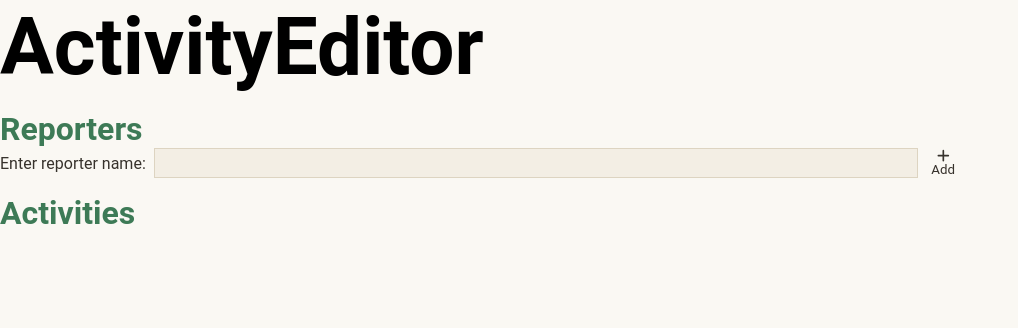
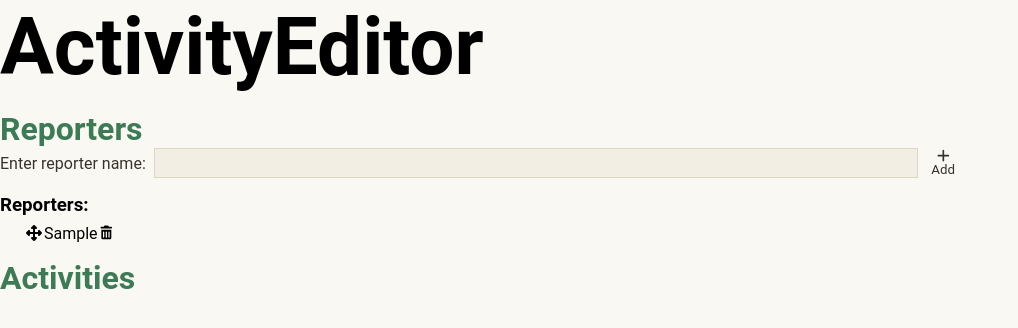
Before and after one commit to asuyer-wpi/cs-509-activity-editor, a Next.js app: page / in a window 1280 px wide. Both pictures are taken after typing "Sample" into the empty fields and a click on the button "Add". Shown: the top 328 px of the page, without its empty margins (0-1018 px from the left). Built offline with nearby package versions, Linux system fonts and the light colour scheme.

Commit message:
feat(page): implemented reporter list and Remove Reporter use case

```diff
--- a/src/app/page.module.css
+++ b/src/app/page.module.css
@@ -94,3 +94,15 @@
   height: 30px;
   flex-grow: 1;
 }
+
+/* Reporter list */
+
+.reporterList {
+  list-style-type: none;
+  margin-left: 1rem;
+}
+
+.reporterItem {
+  display: block;
+  margin: 0.5rem;
+}
--- a/src/app/page.tsx
+++ b/src/app/page.tsx
@@ -1,7 +1,7 @@
 "use client"
 import styles from "./page.module.css"
 import { FontAwesomeIcon } from '@fortawesome/react-fontawesome'
-import { faPlus } from '@fortawesome/free-solid-svg-icons'
+import { faPlus, faTrashCan, faUpDownLeftRight } from '@fortawesome/free-solid-svg-icons'
 import { useEffect, useState } from "react"
 
 import { ActivityEditor, Activity, Reporter } from "@/model"
@@ -15,6 +15,14 @@ export default function Page() {
    */
   function addReporter(name: string) {
     setEditor(editor.withNewReporter(new Reporter(name)))
+  }
+
+  /**
+   * Controller: removes unassigned reporter from the reporter list
+   *
+   */
+  function removeReporter(reporter: Reporter) {
+    setEditor(editor.withReporterRemoved(reporter))
   }
 
   // TODO: remove once
@@ -39,6 +47,8 @@ export default function Page() {
       <section id="reporters">
         <h2 className={styles.sectionTitle}>Reporters</h2>
         <ReporterInput addReporter={addReporter} />
+        <h3 className={styles.listHeading}>Reporters:</h3>
+        <ReporterList reporters={editor.getAvailableReporters()} removeReporter={removeReporter} />
       </section>
 
       <section id="activities">
@@ -84,3 +94,43 @@ function ReporterInput({ addReporter }: { addReporter: (name: string) => void })
     </form>
   )
 }
+
+/**
+ * List of reporters that can be independently deleted
+ * @prop reporters - list of reporters to display
+ * @prop removeReporter - callback function for removing a reporter
+ */
+function ReporterList({
+  reporters, removeReporter
+}: {
+  reporters: Reporter[], removeReporter: (r: Reporter) => void
+}) {
+  const deleteButtonIdPrefix = "reporter-delete-"
+
+  function handleDeleteClick(event: React.MouseEvent<HTMLButtonElement>) {
+    // Get button that was clicked, then retrieve reporter index from it's id
+    const button = event.currentTarget
+    const idx = Number(button.id.split("-").at(-1))
+    removeReporter(reporters[idx])
+  }
+
+  // Create list item entries for each reporter
+  const reporterListItems = reporters.map((reporter, idx) =>
+    <li className={styles.reporterItem} key={idx} draggable>
+      <FontAwesomeIcon icon={faUpDownLeftRight} />
+      {reporter.name}
+      <button
+        className={styles.iconButton}
+        onClick={handleDeleteClick}
+        id={deleteButtonIdPrefix + idx}>
+        <FontAwesomeIcon icon={faTrashCan} />
+      </button>
+    </li>
+  )
+
+  return (
+    <ul className={styles.reporterList}>
+      {reporterListItems}
+    </ul>
+  )
+}
```
